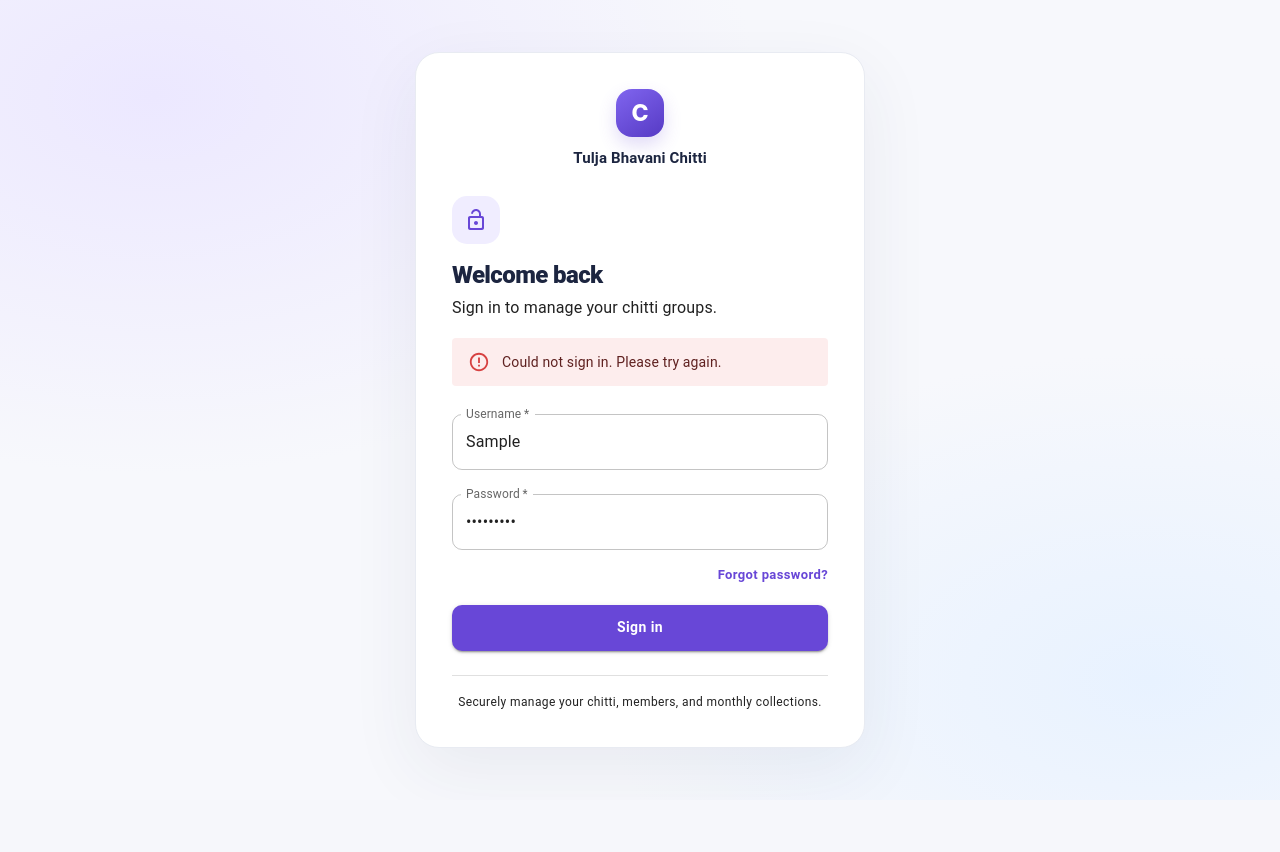
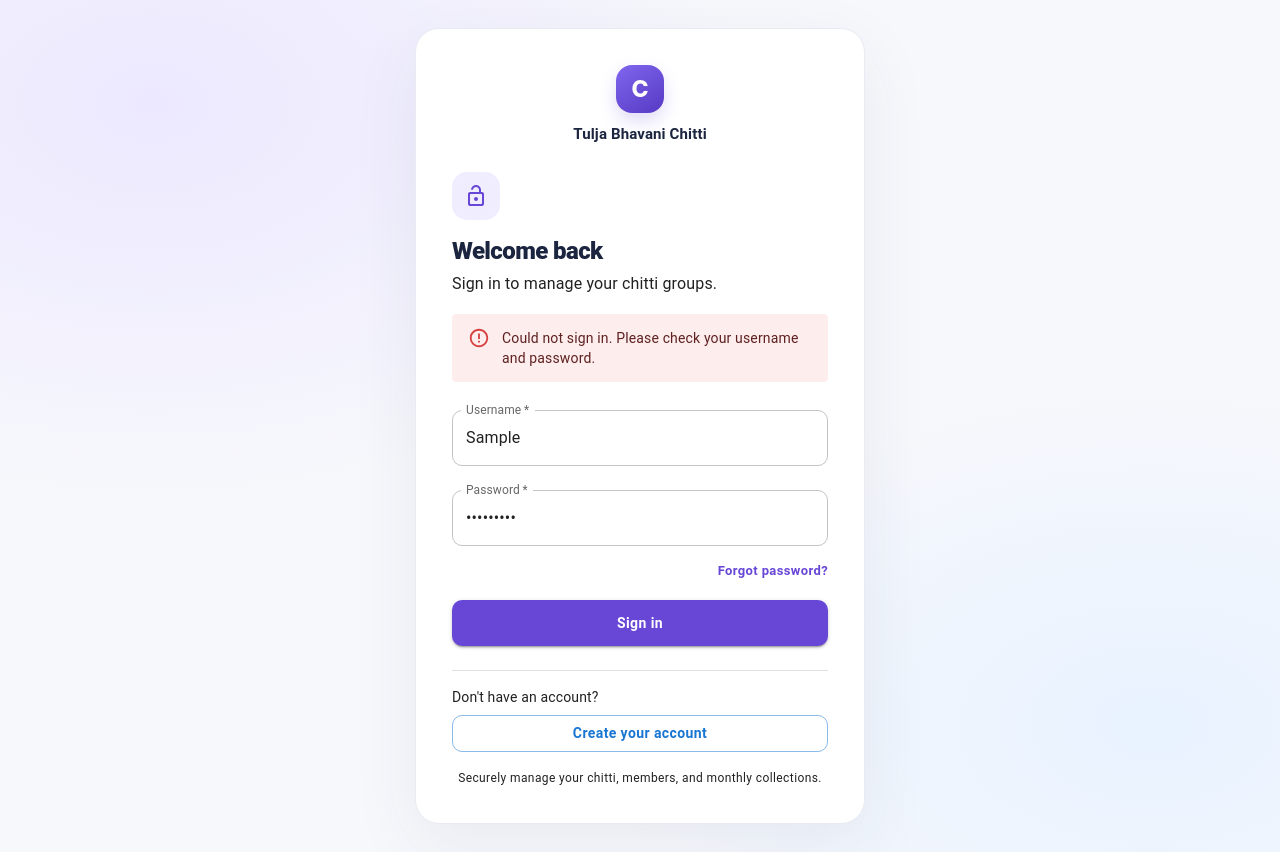
Before and after one commit to kranthikumar0895-sys/Tulja-Bhavani-Chitti, a React (Create React App) app in the folder Frontend/chitti-frontend/: page /#/login in a window 1280 px wide. Both pictures are taken after typing "Sample", "Sample123" into the empty fields and a click on the button "Sign in". Before the commit the page ends 800 px from the top, so only its background shows below. Built offline with nearby package versions, Linux system fonts and the light colour scheme; no server answers.

Commit message:
Refactor login component for account creation flow

```diff
--- a/Frontend/chitti-frontend/src/Components/login.tsx
+++ b/Frontend/chitti-frontend/src/Components/login.tsx
@@ -1,4 +1,4 @@
-import React, { useEffect, useState } from "react";
+import React, { useState } from "react";
 import {
   Alert,
   Box,
@@ -26,16 +26,22 @@ const Login: React.FC = () => {
   const [username, setUsername] = useState("");
   const [email, setEmail] = useState("");
   const [password, setPassword] = useState("");
-  const [needsSetup, setNeedsSetup] = useState(false);
-  const [checkingSetup, setCheckingSetup] = useState(true);
+
+  // Sign in is the default page.
+  const [isCreatingAccount, setIsCreatingAccount] = useState(false);
+
   const [submitting, setSubmitting] = useState(false);
   const [error, setError] = useState("");
+
   const [authNotice, setAuthNotice] = useState(() => {
     const notice = sessionStorage.getItem("auth_message") ?? "";
     sessionStorage.removeItem("auth_message");
     return notice;
   });
+
   const [successMessage, setSuccessMessage] = useState("");
+
+  // Forgot-password state
   const [showForgotPassword, setShowForgotPassword] = useState(false);
   const [resetCodeSent, setResetCodeSent] = useState(false);
   const [resetUsername, setResetUsername] = useState("");
@@ -44,59 +50,75 @@ const Login: React.FC = () => {
   const [resetMessage, setResetMessage] = useState("");
   const [resetError, setResetError] = useState("");
   const [resetSubmitting, setResetSubmitting] = useState(false);
+
   const navigate = useNavigate();
 
-  useEffect(() => {
-    api
-      .get<{ needs_initial_setup: boolean }>("/auth/status")
-      .then((response) => setNeedsSetup(response.data.needs_initial_setup))
-      .catch(() => setError("Could not connect to the server. Start the backend and try again."))
-      .then(() => setCheckingSetup(false));
-  }, []);
+  // Sign in or create an account.
+  const handleSubmit = async (
+    event: React.FormEvent<HTMLFormElement>
+  ) => {
+    event.preventDefault();
 
-  const handleSubmit = async (event: React.FormEvent<HTMLFormElement>) => {
-    event.preventDefault();
     setError("");
     setAuthNotice("");
+    setSuccessMessage("");
     setSubmitting(true);
 
     try {
-      const endpoint = needsSetup ? "register" : "login";
+      const endpoint = isCreatingAccount ? "register" : "login";
+
       const response = await api.post<AuthResponse>(
         `/auth/${endpoint}`,
         {
           username: username.trim(),
           password,
-          ...(needsSetup ? { email: email.trim() } : {}),
+          ...(isCreatingAccount ? { email: email.trim() } : {}),
         }
       );
+
       localStorage.setItem("access_token", response.data.access_token);
       localStorage.setItem("user", response.data.username);
+
       navigate("/", { replace: true });
     } catch (requestError) {
-      setError(getApiErrorMessage(requestError, "Could not sign in. Please try again."));
+      setError(
+        getApiErrorMessage(
+          requestError,
+          isCreatingAccount
+            ? "Could not create your account. Please try again."
+            : "Could not sign in. Please check your username and password."
+        )
+      );
     } finally {
       setSubmitting(false);
     }
   };
 
-  const handleRequestResetCode = async (event: React.FormEvent<HTMLFormElement>) => {
+  // Request a password-reset code.
+  const handleRequestResetCode = async (
+    event: React.FormEvent<HTMLFormElement>
+  ) => {
     event.preventDefault();
+
     setResetSubmitting(true);
     setResetError("");
     setResetMessage("");
+
     try {
       const response = await api.post<{ message: string }>(
         "/auth/password-reset/request",
-        { username: resetUsername.trim() }
+        {
+          username: resetUsername.trim(),
+        }
       );
+
       setResetCodeSent(true);
       setResetMessage(response.data.message);
     } catch (requestError) {
       setResetError(
         getApiErrorMessage(
           requestError,
-          `Cannot reach the API at ${API_BASE_URL}. Start the backend and check that the API URL is correct.`
+          `Cannot reach the API at ${API_BASE_URL}. Check that the API URL is correct.`
         )
       );
     } finally {
@@ -104,11 +126,16 @@ const Login: React.FC = () => {
     }
   };
 
-  const handleConfirmReset = async (event: React.FormEvent<HTMLFormElement>) => {
+  // Confirm the password reset.
+  const handleConfirmReset = async (
+    event: React.FormEvent<HTMLFormElement>
+  ) => {
     event.preventDefault();
+
     setResetSubmitting(true);
     setResetError("");
     setResetMessage("");
+
     try {
       const response = await api.post<{ message: string }>(
         "/auth/password-reset/confirm",
@@ -118,6 +145,7 @@ const Login: React.FC = () => {
           new_password: resetPassword,
         }
       );
+
       setUsername(resetUsername.trim());
       setPassword("");
       setShowForgotPassword(false);
@@ -128,10 +156,29 @@ const Login: React.FC = () => {
       setSuccessMessage(response.data.message);
       setError("");
     } catch (requestError) {
-      setResetError(getApiErrorMessage(requestError, "Could not reset the password."));
+      setResetError(
+        getApiErrorMessage(
+          requestError,
+          "Could not reset the password."
+        )
+      );
     } finally {
       setResetSubmitting(false);
     }
+  };
+
+  // Return to the normal sign-in page.
+  const handleBackToLogin = () => {
+    setIsCreatingAccount(false);
+    setShowForgotPassword(false);
+    setResetCodeSent(false);
+    setResetCode("");
+    setResetPassword("");
+    setResetError("");
+    setResetMessage("");
+    setError("");
+    setAuthNotice("");
+    setSuccessMessage("");
   };
 
   return (
@@ -139,22 +186,48 @@ const Login: React.FC = () => {
       <Card className="login-card" elevation={0}>
         <CardContent className="login-card-content">
           <Box className="login-brand-mark">C</Box>
-          <Typography className="login-brand-name">Tulja Bhavani Chitti</Typography>
-          {checkingSetup ? (
-            <Box className="login-loading"><CircularProgress /></Box>
-          ) : showForgotPassword ? (
+
+          <Typography className="login-brand-name">
+            Tulja Bhavani Chitti
+          </Typography>
+
+          {showForgotPassword ? (
             <Box className="recovery-panel">
-              <Box className="login-heading-icon"><LockResetRoundedIcon /></Box>
-              <Typography variant="h5" className="login-title">Forgot your password?</Typography>
-              <Typography color="text.secondary" className="login-description">
+              <Box className="login-heading-icon">
+                <LockResetRoundedIcon />
+              </Box>
+
+              <Typography variant="h5" className="login-title">
+                Forgot your password?
+              </Typography>
+
+              <Typography
+                color="text.secondary"
+                className="login-description"
+              >
                 {resetCodeSent
                   ? "Enter the six-digit code sent to your account's recovery email."
                   : "Get a one-time code by email to reset your password."}
               </Typography>
-              {resetMessage && <Alert severity="info" sx={{ mb: 1.5 }}>{resetMessage}</Alert>}
-              {resetError && <Alert severity="error" sx={{ mb: 1.5 }}>{resetError}</Alert>}
+
+              {resetMessage && (
+                <Alert severity="info" sx={{ mb: 1.5 }}>
+                  {resetMessage}
+                </Alert>
+              )}
+
+              {resetError && (
+                <Alert severity="error" sx={{ mb: 1.5 }}>
+                  {resetError}
+                </Alert>
+              )}
+
               {!resetCodeSent ? (
-                <Box component="form" onSubmit={handleRequestResetCode} className="login-form">
+                <Box
+                  component="form"
+                  onSubmit={handleRequestResetCode}
+                  className="login-form"
+                >
                   <TextField
                     label="Username"
                     autoComplete="username"
@@ -162,14 +235,28 @@ const Login: React.FC = () => {
                     fullWidth
                     margin="normal"
                     value={resetUsername}
-                    onChange={(event) => setResetUsername(event.target.value)}
+                    onChange={(event) =>
+                      setResetUsername(event.target.value)
+                    }
                   />
-                  <Button type="submit" fullWidth variant="contained" disabled={resetSubmitting}>
-                    {resetSubmitting ? "Sending code..." : "Send reset code"}
+
+                  <Button
+                    type="submit"
+                    fullWidth
+                    variant="contained"
+                    disabled={resetSubmitting}
+                  >
+                    {resetSubmitting
+                      ? "Sending code..."
+                      : "Send reset code"}
                   </Button>
                 </Box>
               ) : (
-                <Box component="form" onSubmit={handleConfirmReset} className="login-form">
+                <Box
+                  component="form"
+                  onSubmit={handleConfirmReset}
+                  className="login-form"
+                >
                   <TextField
                     label="Six-digit code"
                     autoComplete="one-time-code"
@@ -178,10 +265,18 @@ const Login: React.FC = () => {
                     margin="normal"
                     value={resetCode}
                     onChange={(event) =>
-                      setResetCode(event.target.value.replace(/\D/g, "").slice(0, 6))
+                      setResetCode(
+                        event.target.value.replace(/\D/g, "").slice(0, 6)
+                      )
                     }
-                    slotProps={{ htmlInput: { inputMode: "numeric", maxLength: 6 } }}
+                    slotProps={{
+                      htmlInput: {
+                        inputMode: "numeric",
+                        maxLength: 6,
+                      },
+                    }}
                   />
+
                   <TextField
                     label="New password"
                     type="password"
@@ -190,59 +285,91 @@ const Login: React.FC = () => {
                     fullWidth
                     margin="normal"
                     value={resetPassword}
-                    onChange={(event) => setResetPassword(event.target.value)}
-                    slotProps={{ htmlInput: { minLength: 10, maxLength: 128 } }}
+                    onChange={(event) =>
+                      setResetPassword(event.target.value)
+                    }
+                    slotProps={{
+                      htmlInput: {
+                        minLength: 10,
+                        maxLength: 128,
+                      },
+                    }}
                   />
+
                   <Button
                     type="submit"
                     fullWidth
                     variant="contained"
-                    disabled={resetSubmitting || resetCode.length !== 6 || resetPassword.length < 10}
+                    disabled={
+                      resetSubmitting ||
+                      resetCode.length !== 6 ||
+                      resetPassword.length < 10
+                    }
                   >
-                    {resetSubmitting ? "Resetting password..." : "Reset password"}
+                    {resetSubmitting
+                      ? "Resetting password..."
+                      : "Reset password"}
                   </Button>
                 </Box>
               )}
+
               <Button
                 fullWidth
                 variant="text"
                 startIcon={<ArrowBackRoundedIcon />}
-                onClick={() => {
-                  setShowForgotPassword(false);
-                  setResetCodeSent(false);
-                  setResetCode("");
-                  setResetPassword("");
-                  setResetError("");
-                  setResetMessage("");
-                }}
+                onClick={handleBackToLogin}
                 sx={{ mt: 1 }}
               >
                 Return to sign in
               </Button>
             </Box>
           ) : (
-            <Box component="form" onSubmit={handleSubmit} className="login-form">
-              <Box className="login-heading-icon"><LockOpenRoundedIcon /></Box>
+            <Box
+              component="form"
+              onSubmit={handleSubmit}
+              className="login-form"
+            >
+              <Box className="login-heading-icon">
+                <LockOpenRoundedIcon />
+              </Box>
+
               <Typography variant="h5" className="login-title">
-                {needsSetup ? "Create your account" : "Welcome back"}
+                {isCreatingAccount
+                  ? "Create your account"
+                  : "Welcome back"}
               </Typography>
-              <Typography color="text.secondary" className="login-description">
-                {needsSetup
+
+              <Typography
+                color="text.secondary"
+                className="login-description"
+              >
+                {isCreatingAccount
                   ? "Set up your account to get started."
                   : "Sign in to manage your chitti groups."}
               </Typography>
-              {needsSetup && (
+
+              {authNotice && (
                 <Alert severity="info" sx={{ mb: 1.5 }}>
-                  Choose a username with at least 3 characters, enter a recovery email, and use a password with at least 10 characters.
+                  {authNotice}
                 </Alert>
               )}
-              {authNotice && <Alert severity="info" sx={{ mb: 1.5 }}>{authNotice}</Alert>}
-              {error && <Alert severity="error" sx={{ mb: 1.5 }}>{error}</Alert>}
+
+              {error && (
+                <Alert severity="error" sx={{ mb: 1.5 }}>
+                  {error}
+                </Alert>
+              )}
+
               {successMessage && (
-                <Alert severity="success" sx={{ mb: 1.5 }} onClose={() => setSuccessMessage("")}>
+                <Alert
+                  severity="success"
+                  sx={{ mb: 1.5 }}
+                  onClose={() => setSuccessMessage("")}
+                >
                   {successMessage}
                 </Alert>
               )}
+
               <TextField
                 label="Username"
                 autoComplete="username"
@@ -250,9 +377,17 @@ const Login: React.FC = () => {
                 fullWidth
                 margin="normal"
                 value={username}
-                onChange={(event) => setUsername(event.target.value)}
+                onChange={(event) =>
+                  setUsername(event.target.value)
+                }
+                slotProps={{
+                  htmlInput: {
+                    minLength: 3,
+                  },
+                }}
               />
-              {needsSetup && (
+
+              {isCreatingAccount && (
                 <TextField
                   label="Recovery email"
                   type="email"
@@ -261,27 +396,43 @@ const Login: React.FC = () => {
                   fullWidth
                   margin="normal"
                   value={email}
-                  onChange={(event) => setEmail(event.target.value)}
+                  onChange={(event) =>
+                    setEmail(event.target.value)
+                  }
                 />
               )}
+
               <TextField
                 label="Password"
                 type="password"
-                autoComplete={needsSetup ? "new-password" : "current-password"}
+                autoComplete={
+                  isCreatingAccount
+                    ? "new-password"
+                    : "current-password"
+                }
                 required
-                slotProps={{ htmlInput: { minLength: 10, maxLength: 128 } }}
                 fullWidth
                 margin="normal"
                 value={password}
-                onChange={(event) => setPassword(event.target.value)}
+                onChange={(event) =>
+                  setPassword(event.target.value)
+                }
+                slotProps={{
+                  htmlInput: {
+                    minLength: isCreatingAccount ? 10 : undefined,
+                    maxLength: 128,
+                  },
+                }}
               />
-              {!needsSetup && (
+
+              {!isCreatingAccount && (
                 <Box className="forgot-password-row">
                   <Button
                     type="button"
                     variant="text"
                     onClick={() => {
                       setError("");
+                      setSuccessMessage("");
                       setShowForgotPassword(true);
                     }}
                   >
@@ -289,6 +440,7 @@ const Login: React.FC = () => {
                   </Button>
                 </Box>
               )}
+
               <Button
                 type="submit"
                 variant="contained"
@@ -297,10 +449,62 @@ const Login: React.FC = () => {
                 className="login-submit"
                 disabled={submitting}
               >
-                {submitting ? "Please wait..." : needsSetup ? "Create account" : "Sign in"}
+                {submitting ? (
+                  <CircularProgress size={22} color="inherit" />
+                ) : isCreatingAccount ? (
+                  "Create account"
+                ) : (
+                  "Sign in"
+                )}
               </Button>
-              <Divider sx={{ mt: 3 }} />
-              <Typography variant="caption" color="text.secondary" className="login-footer">
+
+              <Divider sx={{ mt: 3, mb: 2 }} />
+
+              {!isCreatingAccount ? (
+                <>
+                  <Typography
+                    variant="body2"
+                    color="text.secondary"
+                    textAlign="center"
+                    sx={{ mb: 1 }}
+                  >
+                    Don't have an account?
+                  </Typography>
+
+                  <Button
+                    type="button"
+                    variant="outlined"
+                    fullWidth
+                    onClick={() => {
+                      setError("");
+                      setAuthNotice("");
+                      setSuccessMessage("");
+                      setEmail("");
+                      setPassword("");
+                      setIsCreatingAccount(true);
+                    }}
+                  >
+                    Create your account
+                  </Button>
+                </>
+              ) : (
+                <Button
+                  type="button"
+                  variant="text"
+                  fullWidth
+                  startIcon={<ArrowBackRoundedIcon />}
+                  onClick={handleBackToLogin}
+                >
+                  Back to sign in
+                </Button>
+              )}
+
+              <Typography
+                variant="caption"
+                color="text.secondary"
+                className="login-footer"
+                sx={{ display: "block", mt: 3, textAlign: "center" }}
+              >
                 Securely manage your chitti, members, and monthly collections.
               </Typography>
             </Box>
```
